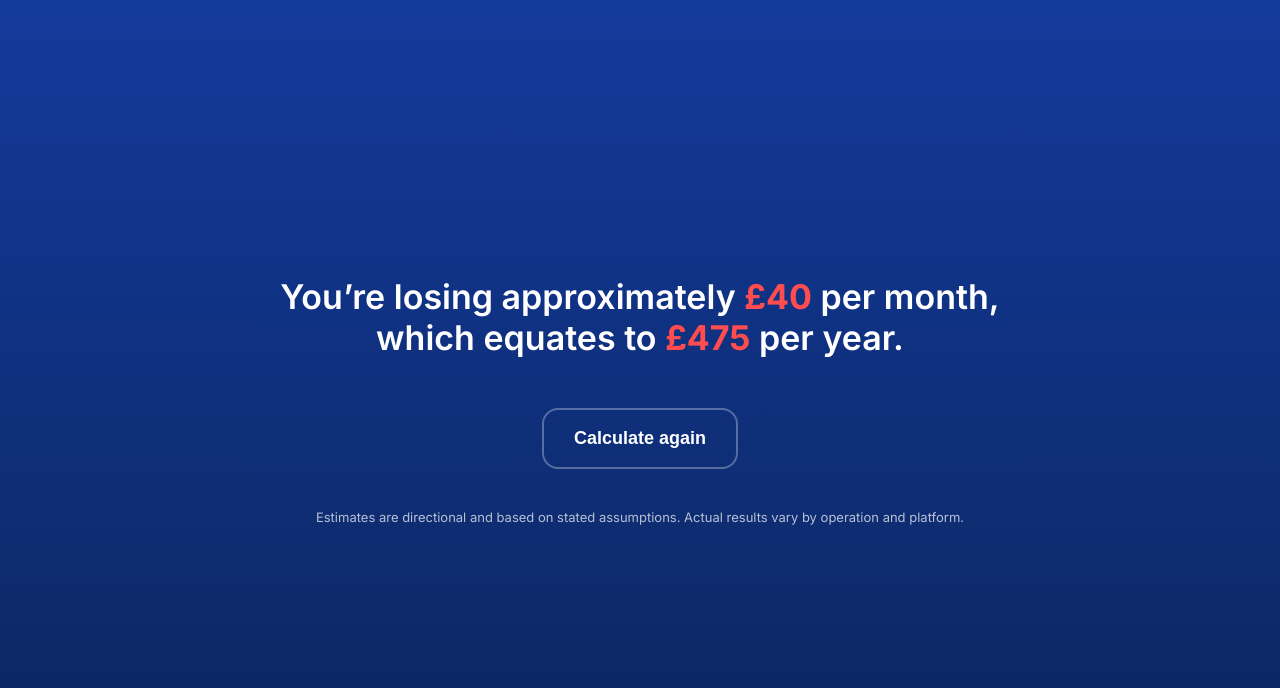
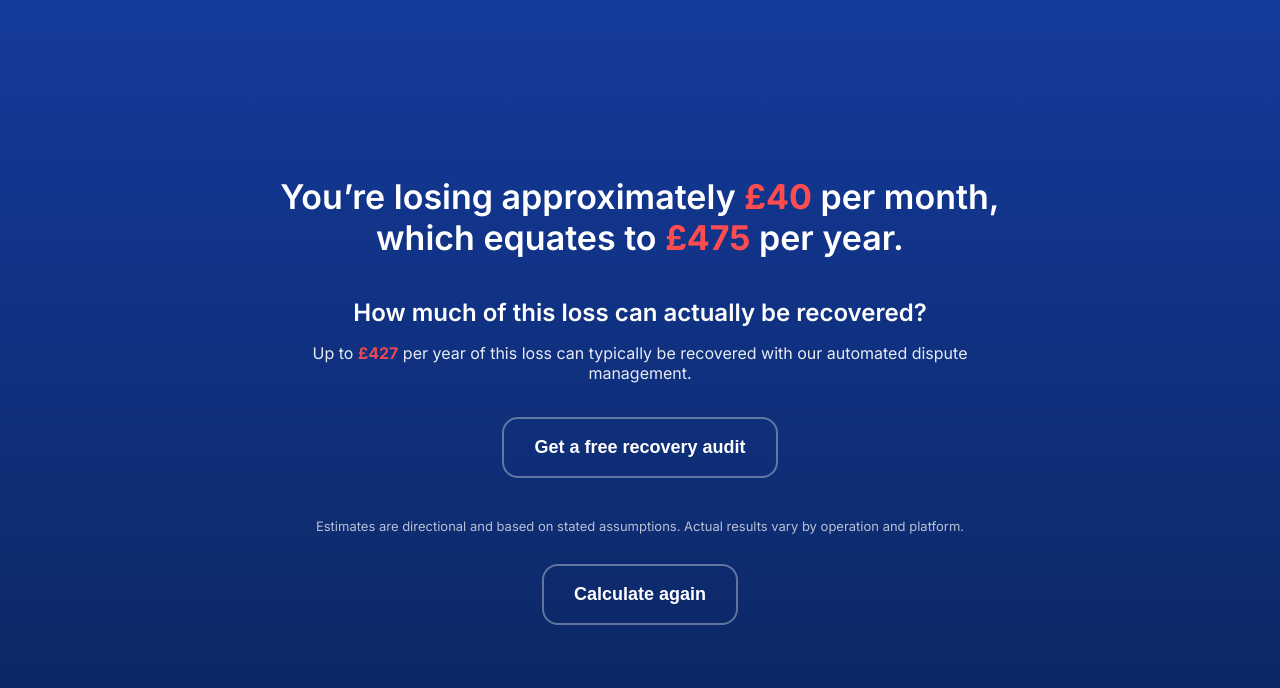
Before and after one commit to IDT-ADT/Revenue-Calculator, a plain HTML site: page index.html in a window 1280 px wide. Both pictures are taken after typing "5", "5", "5" into the empty fields and a click on the button "Calculate cost". Drawn offline with Linux system fonts and the light colour scheme.

Commit message:
Enhance layout and add recovery information
Updated font weight options and adjusted margins for better layout. Added recovery information section and modified loss calculation logic.

```diff
--- a/index.html
+++ b/index.html
@@ -7,7 +7,7 @@
   <!-- Font -->
   <link rel="preconnect" href="https://fonts.googleapis.com">
   <link rel="preconnect" href="https://fonts.gstatic.com" crossorigin>
-  <link href="https://fonts.googleapis.com/css2?family=Inter:wght@400;600;700&display=swap" rel="stylesheet">
+  <link href="https://fonts.googleapis.com/css2?family=Inter:wght@400;600;700;800&display=swap" rel="stylesheet">
 
   <style>
     body {
@@ -32,11 +32,11 @@
       width: 100%;
     }
 
-    h1  {
-  font-size: 46px;
-  font-weight: 800;
-  margin-bottom: 12px;
-}
+    h1 {
+      font-size: 46px;
+      font-weight: 800;
+      margin-bottom: 12px;
+    }
 
     .sub {
       font-size: 20px;
@@ -94,7 +94,7 @@
     .result-text {
       font-size: 34px;
       font-weight: 600;
-      margin-bottom: 30px;
+      margin-bottom: 20px;
     }
 
     .money {
@@ -102,10 +102,29 @@
       font-weight: 700;
     }
 
+    .recovery {
+      margin-top: 40px;
+      max-width: 720px;
+      margin-left: auto;
+      margin-right: auto;
+    }
+
+    .recovery h2 {
+      font-size: 24px;
+      font-weight: 600;
+      margin-bottom: 12px;
+    }
+
+    .recovery p {
+      font-size: 16px;
+      opacity: 0.9;
+      margin-bottom: 24px;
+    }
+
     .secondary {
       background: transparent;
-      border: 2px solid rgba(255,255,255,0.3);
-      margin-top: 20px;
+      border: 2px solid rgba(255,255,255,0.35);
+      margin-top: 10px;
     }
 
     .secondary:hover {
@@ -125,7 +144,7 @@
 <!-- INPUT STATE -->
 <div class="hero" id="inputState">
   <div class="content">
-    <h1>What Delivery Disputes Are Really Costing your Restaurants</h1>
+    <h1>What Delivery Disputes Are Really Costing your Business</h1>
     <div class="sub">Tailored to your order volume and average order value.</div>
 
     <div class="inputs">
@@ -162,11 +181,28 @@
       per year.
     </div>
 
-    <button class="secondary" onclick="reset()">Calculate again</button>
+    <!-- RECOVERY CONTINUATION -->
+    <div class="recovery">
+      <h2>How much of this loss can actually be recovered?</h2>
+      <p>
+        Up to <span class="money" id="recoverableAmount"></span> per year of this loss
+        can typically be recovered with our automated dispute management.
+      </p>
+
+      <a href="https://2bv4o0.share-eu1.hsforms.com/2Qx1AGjvpRbGlg81NbZSLzw"
+         target="_blank"
+         style="text-decoration:none;">
+        <button class="secondary">Get a free recovery audit</button>
+      </a>
+    </div>
 
     <div class="disclaimer">
       Estimates are directional and based on stated assumptions. Actual results vary by operation and platform.
     </div>
+
+    <button class="secondary" style="margin-top:30px;" onclick="reset()">
+      Calculate again
+    </button>
   </div>
 </div>
 
@@ -181,30 +217,25 @@
     const DAYS = 365;
     const DISPUTE_RATE = 0.040;
     const COMMISSION = 0.30;
+    const RECOVERY_RATE = 0.90;
 
-    // Orders per outlet (used explicitly)
-    const ordersPerOutletPerDay = totalOrdersPerDay / outlets;
+    const annualOrders = totalOrdersPerDay * DAYS;
+    const disputedOrders = annualOrders * DISPUTE_RATE;
 
-    const annualOrders =
-      ordersPerOutletPerDay * outlets * DAYS;
+    const refundedValue = disputedOrders * aov;
+    const totalLoss = refundedValue + (refundedValue * COMMISSION);
 
-    const disputedOrders =
-      annualOrders * DISPUTE_RATE;
-
-    const refundedValue =
-      disputedOrders * aov;
-
-    const totalLoss =
-      refundedValue + (refundedValue * COMMISSION);
-
-    const monthlyLoss =
-      totalLoss / 12;
+    const monthlyLoss = totalLoss / 12;
+    const recoverableAnnual = totalLoss * RECOVERY_RATE;
 
     document.getElementById("monthlyLoss").innerText =
       "£" + monthlyLoss.toFixed(0);
 
     document.getElementById("yearlyLoss").innerText =
       "£" + totalLoss.toFixed(0);
+
+    document.getElementById("recoverableAmount").innerText =
+      "£" + recoverableAnnual.toFixed(0);
 
     document.getElementById("inputState").classList.add("hidden");
     document.getElementById("resultState").classList.remove("hidden");
```
